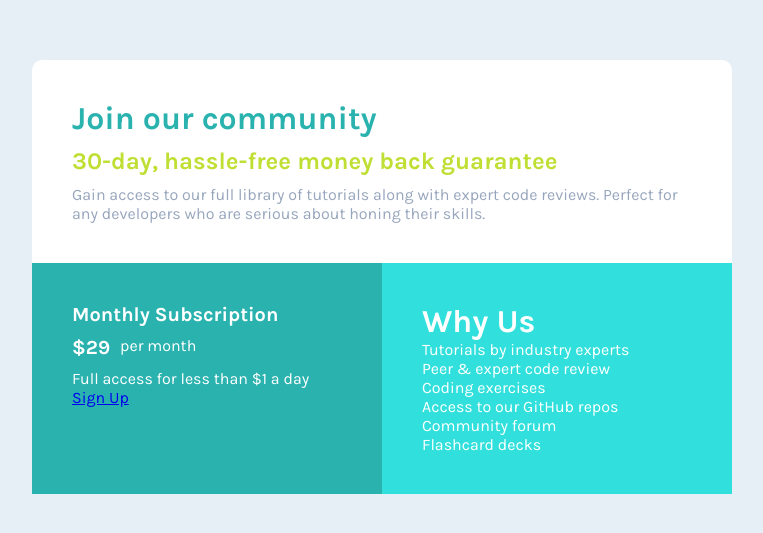
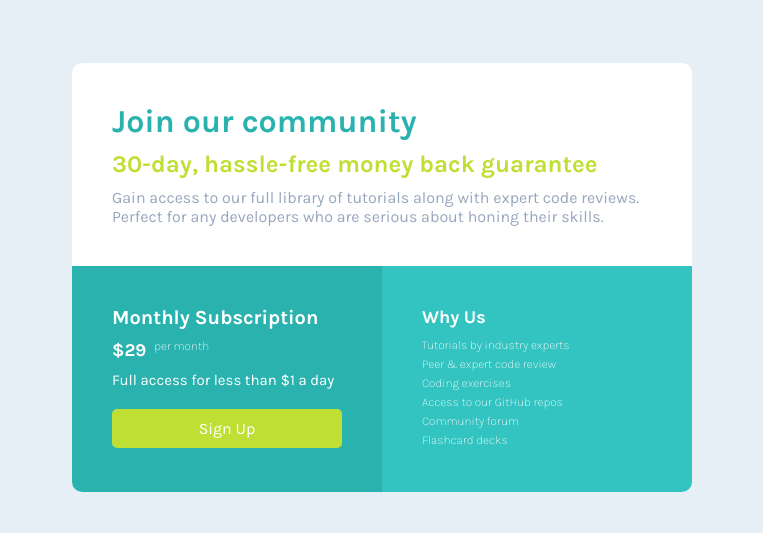
Before and after one commit to peaaccceee/SPGC, a plain HTML site: page index.html in a window 1280 px wide. Shown: the part 123-656 px from the top of the page, without its empty margins (258-1021 px from the left). Drawn offline with Linux system fonts and the light colour scheme.

Commit message:
completed the desktop view styling

```diff
--- a/style.css
+++ b/style.css
@@ -15,9 +15,8 @@
 }
 
 .child {
-    width: 700px;
+    width: 620px;
     background-color: white;
-    /* padding: 40px; */
     border-radius: 10px;
 }
 
@@ -51,12 +50,14 @@
     background-color: #2ab2afff;
     padding: 40px;
     width: 50%;
+    border-bottom-left-radius: 10px;
 }
 
 .two {
-    background-color: #31e0dd;
+    background-color: #33c4c1;
     padding: 40px;
     width: 50%;
+    border-bottom-right-radius: 10px;
 }
 
 .text h1 {
@@ -64,8 +65,50 @@
     margin-bottom: 10px;
 }
 
+.text p {
+    font-size: 15px;
+}
+
 .sub-text {
     display: flex;
-    gap: 10px;
-    /* align-items: center; */
+    gap: 8px;
 }
+
+.sub-text h1 {
+    font-size: 18px;
+    display: flex;
+    align-items: center;
+}
+
+.sub-text p {
+    font-size: 12px;
+    font-weight: 150;
+    font-family: 'Karla', sans-serif;
+}
+
+.button {
+    display: flex;
+    justify-content: center;
+    align-items: center;
+    margin-top: 20px;
+    padding-top: 10px;
+    padding-bottom: 10px;
+    background-color: #c0df34ff;
+    border-radius: 5px;
+}
+
+.button a {
+    text-decoration: none;
+    color: white;
+}
+
+.two h1 {
+    font-size: 18px;
+    margin-bottom: 10px;
+}
+
+.two p {
+    font-weight: 200;
+    font-size: 12px;
+    margin-bottom: 5px;
+}
```
